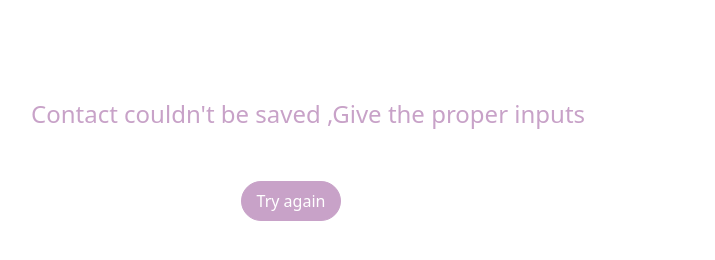
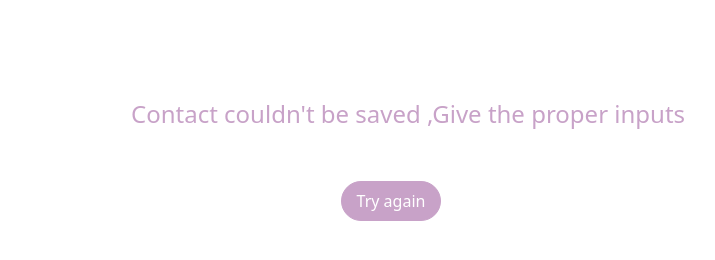
Before and after one commit to disha7555/contact_form_nodejs_d, a website: page public/fail.html in a window 1280 px wide. Shown: the whole page, without its empty margins (369-1084 px from the left). Drawn offline with nearby package versions, Linux system fonts and the light colour scheme.

Commit message:
Update fail.html

```diff
--- a/public/fail.html
+++ b/public/fail.html
@@ -9,7 +9,7 @@
     <title>Document</title>
 </head>
 <body >
-    <div style="margin-top: 100px; margin-left: 400px;">
+    <div style="margin-top: 100px; margin-left: 500px;">
             <h4 style="color: #C8A2C8;">Contact couldn't be saved ,Give the proper inputs</h4>
             <br/>
             <div class="d-grid gap-2 d-md-block" style="margin-top:20px; margin-left: 210px;">
```
